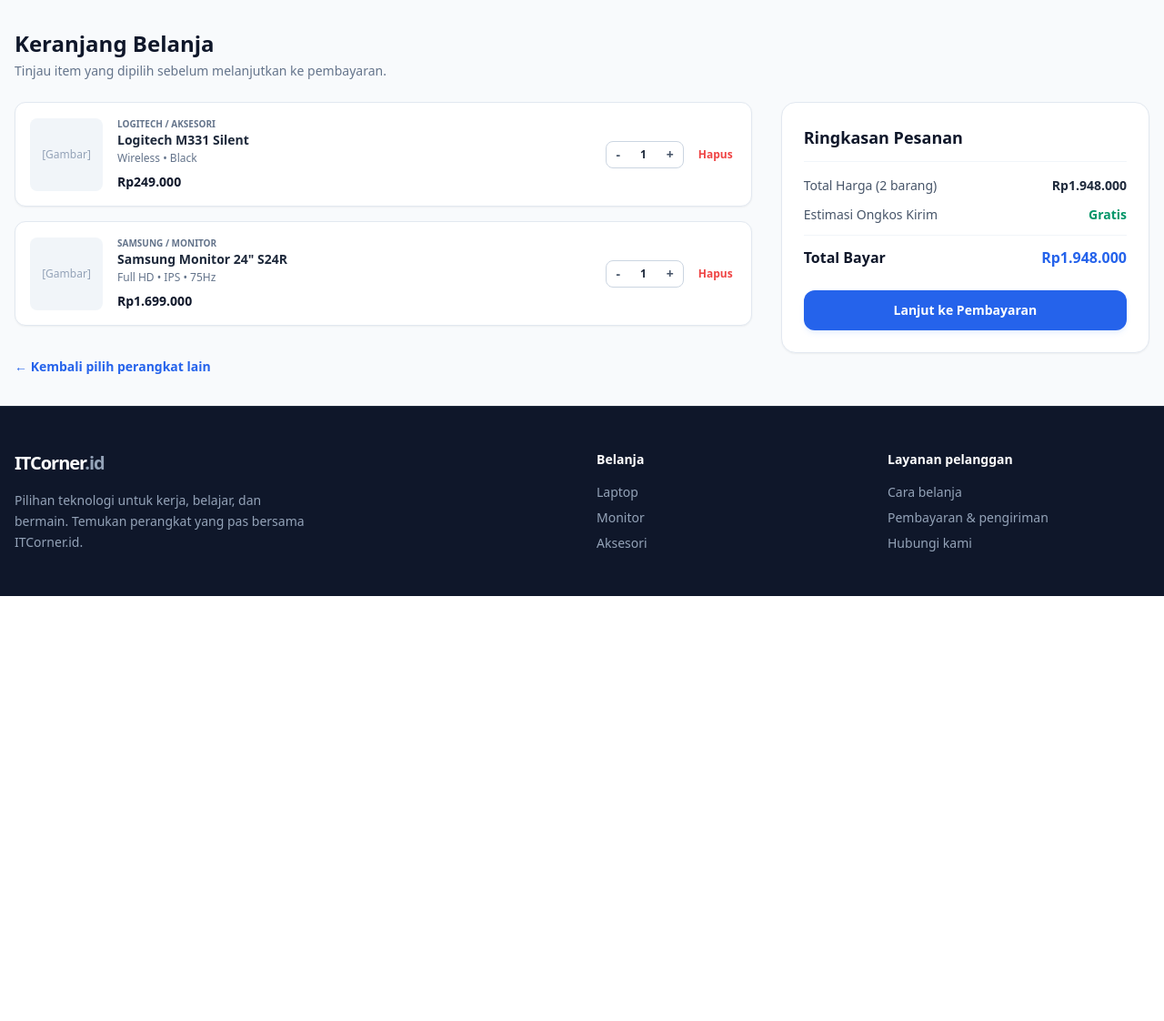
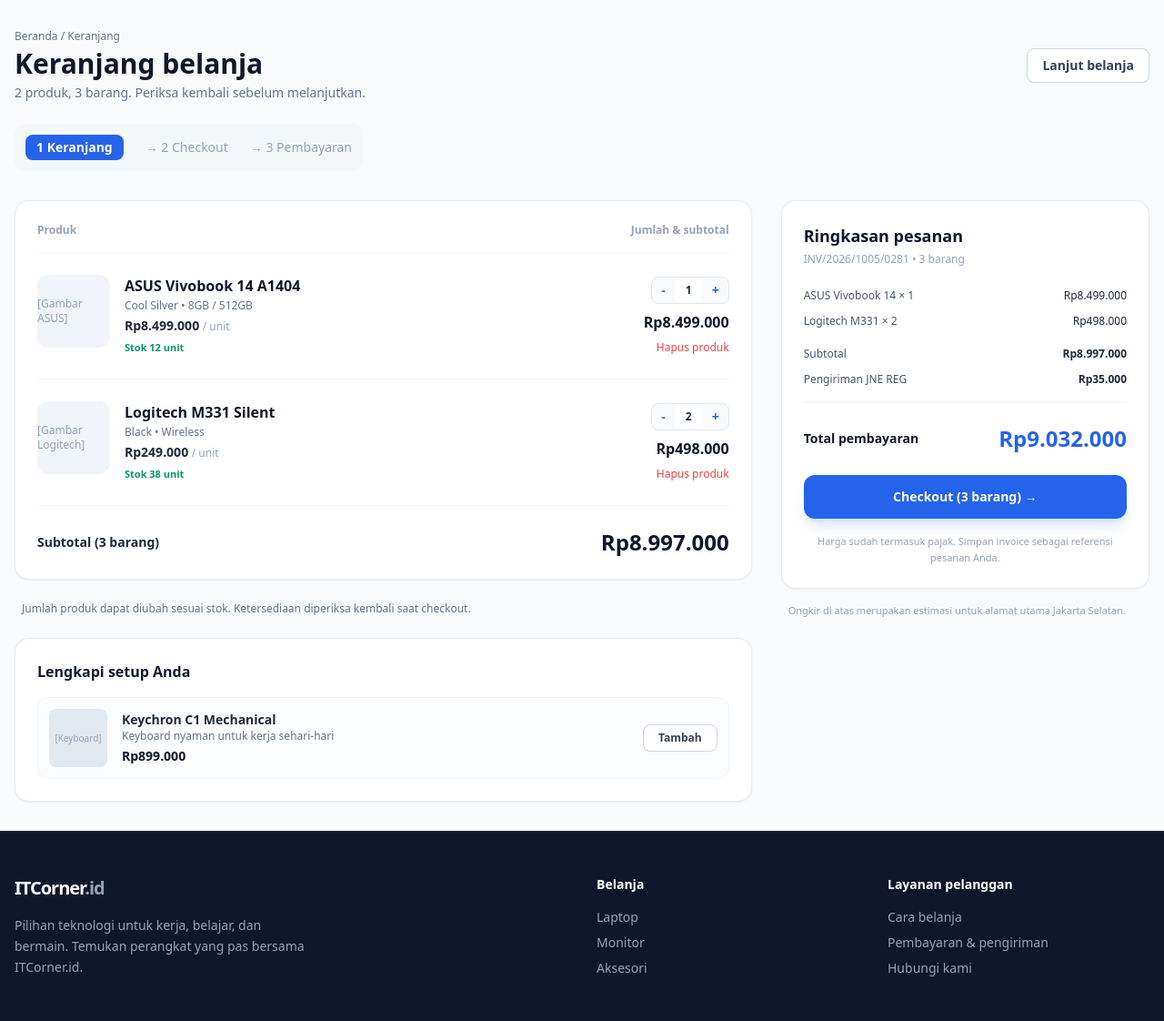
Before and after one commit to Zacgit20/PBL-RKS301, a Flask app: page /cart in a window 1280 px wide. Shown: the part 158-1280 px from the top of the page at 91% size. Before the commit the page ends 813 px from the top, so only its background shows below. Run offline with Flask 3, Linux system fonts and the light colour scheme; some libraries are stand-ins or nearby versions.

Commit message:
refactor: perbarui UI keranjang belanja dengan stepper dan ringkasan pesanan

```diff
--- a/itcorner-id/app/templates/cart.html
+++ b/itcorner-id/app/templates/cart.html
@@ -3,95 +3,168 @@
 {% block title %}ITCorner.id - Keranjang Belanja{% endblock %}
 
 {% block content %}
-<div class="max-w-7xl mx-auto px-4 py-8">
+<div class="bg-slate-50 min-h-screen py-8">
+    <div class="max-w-7xl mx-auto px-4">
 
-    <!-- Title & Breadcrumb -->
-    <div class="mb-6">
-        <h1 class="text-2xl font-bold text-slate-900">Keranjang Belanja</h1>
-        <p class="text-sm text-slate-500 mt-1">Tinjau item yang dipilih sebelum melanjutkan ke pembayaran.</p>
+        <!-- Breadcrumb & Top Bar -->
+        <div class="flex justify-between items-center mb-6">
+            <div>
+                <p class="text-xs text-slate-500 mb-1">Beranda / Keranjang</p>
+                <h1 class="text-3xl font-bold text-slate-900">Keranjang belanja</h1>
+                <p class="text-sm text-slate-500 mt-1">2 produk, 3 barang. Periksa kembali sebelum melanjutkan.</p>
+            </div>
+            <a href="{{ url_for('home') }}" class="border border-slate-300 bg-white hover:bg-slate-50 text-slate-700 font-semibold px-4 py-2 rounded-lg text-sm transition">
+                Lanjut belanja
+            </a>
         </div>
 
+        <!-- Stepper Progress -->
+        <div class="flex items-center space-x-6 text-sm mb-8 bg-slate-100/60 p-3 rounded-xl w-fit">
+            <span class="bg-blue-600 text-white font-semibold px-3 py-1 rounded-lg">1 Keranjang</span>
+            <span class="text-slate-400 font-medium">→ 2 Checkout</span>
+            <span class="text-slate-400 font-medium">→ 3 Pembayaran</span>
+        </div>
+
+        <!-- Layout Utama (2 Kolom) -->
         <div class="flex flex-col lg:flex-row gap-8">
 
-        <!-- Daftar Produk di Keranjang -->
-        <div class="w-full lg:w-2/3 space-y-4">
+            <!-- Kolom Kiri: Daftar Produk -->
+            <div class="w-full lg:w-2/3 space-y-6">
 
-            <!-- Item 1 Placeholder -->
-            <div class="bg-white p-4 rounded-xl border border-slate-200 shadow-sm flex items-center justify-between gap-4">
-                <div class="w-20 h-20 bg-slate-100 rounded-lg flex items-center justify-center text-xs text-slate-400 flex-shrink-0">
-                    [Gambar]
+                <div class="bg-white rounded-2xl p-6 border border-slate-200/80 shadow-sm">
+                    <div class="flex justify-between text-xs text-slate-400 font-semibold pb-4 border-b border-slate-100">
+                        <span>Produk</span>
+                        <span>Jumlah & subtotal</span>
                     </div>
-                <div class="flex-1 min-w-0">
-                    <p class="text-[10px] text-slate-500 uppercase font-semibold">Logitech / Aksesori</p>
-                    <h3 class="font-bold text-slate-800 text-sm truncate">Logitech M331 Silent</h3>
-                    <p class="text-xs text-slate-500 mt-0.5">Wireless • Black</p>
-                    <p class="text-sm font-extrabold text-slate-900 mt-2">Rp249.000</p>
+
+                    <!-- Item 1: ASUS Vivobook -->
+                    <div class="py-6 border-b border-slate-100 flex flex-col sm:flex-row justify-between items-start sm:items-center gap-4">
+                        <div class="flex gap-4">
+                            <div class="w-20 h-20 bg-slate-100 rounded-xl flex items-center justify-center text-xs text-slate-400 flex-shrink-0">
+                                [Gambar ASUS]
                             </div>
-                <div class="flex items-center space-x-3">
-                    <div class="flex items-center border border-slate-300 rounded-lg overflow-hidden">
-                        <button class="px-2.5 py-1 text-slate-600 hover:bg-slate-100 font-bold text-sm">-</button>
-                        <span class="px-3 py-1 text-xs font-semibold text-slate-800 bg-white">1</span>
-                        <button class="px-2.5 py-1 text-slate-600 hover:bg-slate-100 font-bold text-sm">+</button>
-                    </div>
-                    <button class="text-red-500 hover:text-red-700 text-xs font-semibold p-1">Hapus</button>
+                            <div>
+                                <h3 class="font-bold text-slate-900 text-base">ASUS Vivobook 14 A1404</h3>
+                                <p class="text-xs text-slate-500 mt-0.5">Cool Silver • 8GB / 512GB</p>
+                                <p class="text-sm font-semibold text-slate-800 mt-1">Rp8.499.000 <span class="text-xs text-slate-400 font-normal">/ unit</span></p>
+                                <span class="inline-block text-[11px] text-emerald-600 font-semibold mt-1">Stok 12 unit</span>
                             </div>
                         </div>
 
-            <!-- Item 2 Placeholder -->
-            <div class="bg-white p-4 rounded-xl border border-slate-200 shadow-sm flex items-center justify-between gap-4">
-                <div class="w-20 h-20 bg-slate-100 rounded-lg flex items-center justify-center text-xs text-slate-400 flex-shrink-0">
-                    [Gambar]
+                        <div class="flex flex-col sm:items-end gap-2 w-full sm:w-auto">
+                            <div class="flex items-center border border-slate-200 rounded-lg overflow-hidden bg-slate-50 self-start sm:self-auto">
+                                <button class="px-2.5 py-1 text-slate-500 hover:bg-slate-200 font-bold text-sm">-</button>
+                                <span class="px-3 py-1 text-xs font-bold text-slate-800 bg-white">1</span>
+                                <button class="px-2.5 py-1 text-blue-600 hover:bg-slate-200 font-bold text-sm">+</button>
                             </div>
-                <div class="flex-1 min-w-0">
-                    <p class="text-[10px] text-slate-500 uppercase font-semibold">Samsung / Monitor</p>
-                    <h3 class="font-bold text-slate-800 text-sm truncate">Samsung Monitor 24" S24R</h3>
-                    <p class="text-xs text-slate-500 mt-0.5">Full HD • IPS • 75Hz</p>
-                    <p class="text-sm font-extrabold text-slate-900 mt-2">Rp1.699.000</p>
-                </div>
-                <div class="flex items-center space-x-3">
-                    <div class="flex items-center border border-slate-300 rounded-lg overflow-hidden">
-                        <button class="px-2.5 py-1 text-slate-600 hover:bg-slate-100 font-bold text-sm">-</button>
-                        <span class="px-3 py-1 text-xs font-semibold text-slate-800 bg-white">1</span>
-                        <button class="px-2.5 py-1 text-slate-600 hover:bg-slate-100 font-bold text-sm">+</button>
-                    </div>
-                    <button class="text-red-500 hover:text-red-700 text-xs font-semibold p-1">Hapus</button>
+                            <p class="font-bold text-slate-900 text-base">Rp8.499.000</p>
+                            <button class="text-red-500 hover:underline text-xs font-medium">Hapus produk</button>
                         </div>
                     </div>
 
-            <!-- Tombol Kembali Belanja -->
-            <div class="pt-4">
-                <a href="{{ url_for('home') }}" class="text-sm font-semibold text-blue-600 hover:underline">
-                    ← Kembali pilih perangkat lain
-                </a>
+                    <!-- Item 2: Logitech Mouse -->
+                    <div class="py-6 border-b border-slate-100 flex flex-col sm:flex-row justify-between items-start sm:items-center gap-4">
+                        <div class="flex gap-4">
+                            <div class="w-20 h-20 bg-slate-100 rounded-xl flex items-center justify-center text-xs text-slate-400 flex-shrink-0">
+                                [Gambar Logitech]
+                            </div>
+                            <div>
+                                <h3 class="font-bold text-slate-900 text-base">Logitech M331 Silent</h3>
+                                <p class="text-xs text-slate-500 mt-0.5">Black • Wireless</p>
+                                <p class="text-sm font-semibold text-slate-800 mt-1">Rp249.000 <span class="text-xs text-slate-400 font-normal">/ unit</span></p>
+                                <span class="inline-block text-[11px] text-emerald-600 font-semibold mt-1">Stok 38 unit</span>
                             </div>
                         </div>
 
-        <!-- Ringkasan Belanja & Checkout -->
-        <div class="w-full lg:w-1/3">
-            <div class="bg-white p-6 rounded-2xl border border-slate-200 shadow-sm sticky top-24">
-                <h2 class="text-lg font-bold text-slate-900 mb-4 pb-3 border-b border-slate-100">Ringkasan Pesanan</h2>
-
-                <div class="space-y-3 text-sm text-slate-600 mb-6">
-                    <div class="flex justify-between">
-                        <span>Total Harga (2 barang)</span>
-                        <span class="font-semibold text-slate-800">Rp1.948.000</span>
+                        <div class="flex flex-col sm:items-end gap-2 w-full sm:w-auto">
+                            <div class="flex items-center border border-slate-200 rounded-lg overflow-hidden bg-slate-50 self-start sm:self-auto">
+                                <button class="px-2.5 py-1 text-slate-500 hover:bg-slate-200 font-bold text-sm">-</button>
+                                <span class="px-3 py-1 text-xs font-bold text-slate-800 bg-white">2</span>
+                                <button class="px-2.5 py-1 text-blue-600 hover:bg-slate-200 font-bold text-sm">+</button>
                             </div>
-                    <div class="flex justify-between">
-                        <span>Estimasi Ongkos Kirim</span>
-                        <span class="text-emerald-600 font-semibold">Gratis</span>
-                    </div>
-                    <div class="border-t border-slate-100 pt-3 flex justify-between font-bold text-slate-900 text-base">
-                        <span>Total Bayar</span>
-                        <span class="text-blue-600">Rp1.948.000</span>
+                            <p class="font-bold text-slate-900 text-base">Rp498.000</p>
+                            <button class="text-red-500 hover:underline text-xs font-medium">Hapus produk</button>
                         </div>
                     </div>
 
-                <button class="w-full bg-blue-600 hover:bg-blue-700 text-white font-bold py-3 rounded-xl text-sm transition shadow-md shadow-blue-500/10">
-                    Lanjut ke Pembayaran
+                    <!-- Subtotal Keranjang -->
+                    <div class="pt-6 flex justify-between items-center">
+                        <span class="text-sm font-bold text-slate-800">Subtotal (3 barang)</span>
+                        <span class="text-2xl font-extrabold text-slate-900">Rp8.997.000</span>
+                    </div>
+                </div>
+
+                <!-- Catatan Kecil -->
+                <p class="text-xs text-slate-500 px-2">Jumlah produk dapat diubah sesuai stok. Ketersediaan diperiksa kembali saat checkout.</p>
+
+                <!-- Section Lengkapi Setup Anda -->
+                <div class="bg-white rounded-2xl p-6 border border-slate-200/80 shadow-sm">
+                    <h3 class="font-bold text-slate-900 text-base mb-4">Lengkapi setup Anda</h3>
+                    <div class="flex items-center justify-between gap-4 p-3 border border-slate-100 rounded-xl bg-slate-50/50">
+                        <div class="flex items-center gap-4">
+                            <div class="w-16 h-16 bg-slate-200 rounded-lg flex items-center justify-center text-[10px] text-slate-400">
+                                [Keyboard]
+                            </div>
+                            <div>
+                                <h4 class="font-bold text-slate-800 text-sm">Keychron C1 Mechanical</h4>
+                                <p class="text-xs text-slate-500">Keyboard nyaman untuk kerja sehari-hari</p>
+                                <p class="text-sm font-bold text-slate-900 mt-1">Rp899.000</p>
+                            </div>
+                        </div>
+                        <button class="border border-slate-300 bg-white hover:bg-slate-100 text-slate-700 font-semibold px-4 py-1.5 rounded-lg text-xs transition">
+                            Tambah
                         </button>
                     </div>
                 </div>
 
             </div>
+
+            <!-- Kolom Kanan: Ringkasan Pesanan -->
+            <div class="w-full lg:w-1/3">
+                <div class="bg-white rounded-2xl p-6 border border-slate-200/80 shadow-sm sticky top-24">
+                    <h2 class="text-lg font-bold text-slate-900 mb-1">Ringkasan pesanan</h2>
+                    <p class="text-xs text-slate-400 mb-6">INV/2026/1005/0281 • 3 barang</p>
+
+                    <div class="space-y-3 text-xs text-slate-600 pb-4 border-b border-slate-100">
+                        <div class="flex justify-between">
+                            <span>ASUS Vivobook 14 × 1</span>
+                            <span class="font-medium text-slate-800">Rp8.499.000</span>
+                        </div>
+                        <div class="flex justify-between">
+                            <span>Logitech M331 × 2</span>
+                            <span class="font-medium text-slate-800">Rp498.000</span>
+                        </div>
+                        <div class="flex justify-between pt-2">
+                            <span>Subtotal</span>
+                            <span class="font-semibold text-slate-800">Rp8.997.000</span>
+                        </div>
+                        <div class="flex justify-between">
+                            <span>Pengiriman JNE REG</span>
+                            <span class="font-semibold text-slate-800">Rp35.000</span>
+                        </div>
+                    </div>
+
+                    <div class="py-6 flex justify-between items-center">
+                        <span class="text-sm font-bold text-slate-900">Total pembayaran</span>
+                        <span class="text-2xl font-extrabold text-blue-600">Rp9.032.000</span>
+                    </div>
+
+                    <button class="w-full bg-blue-600 hover:bg-blue-700 text-white font-bold py-3.5 rounded-xl text-sm transition shadow-lg shadow-blue-500/20 mb-4">
+                        Checkout (3 barang) →
+                    </button>
+
+                    <p class="text-[11px] text-slate-400 leading-relaxed text-center">
+                        Harga sudah termasuk pajak. Simpan invoice sebagai referensi pesanan Anda.
+                    </p>
+                </div>
+
+                <p class="text-[11px] text-slate-400 mt-4 px-2">
+                    Ongkir di atas merupakan estimasi untuk alamat utama Jakarta Selatan.
+                </p>
+            </div>
+
+        </div>
+
+    </div>
 </div>
 {% endblock %}
```
Lines whose indentation alone changed are shown as unchanged.
